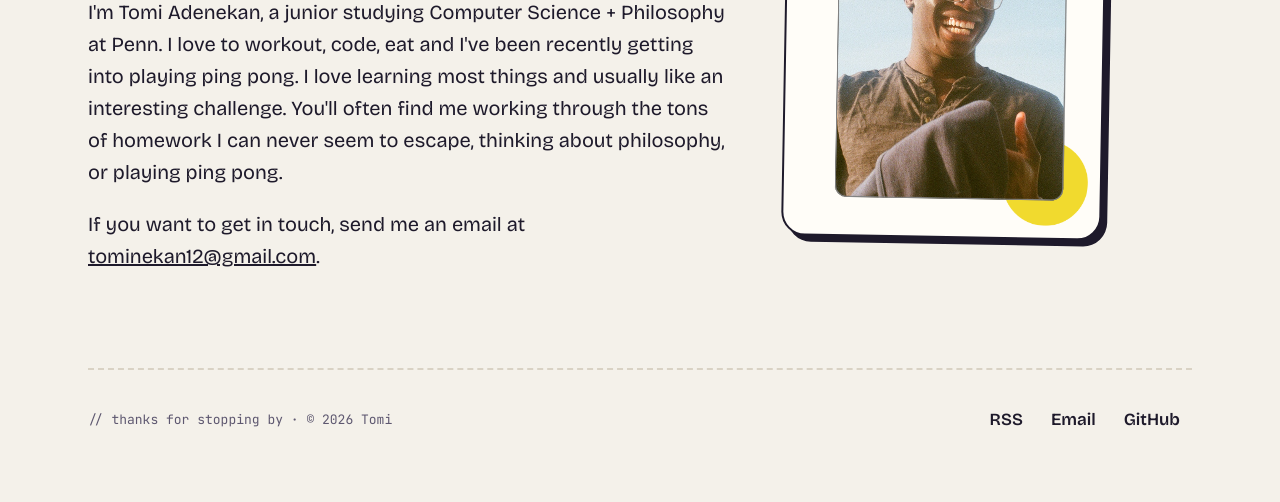
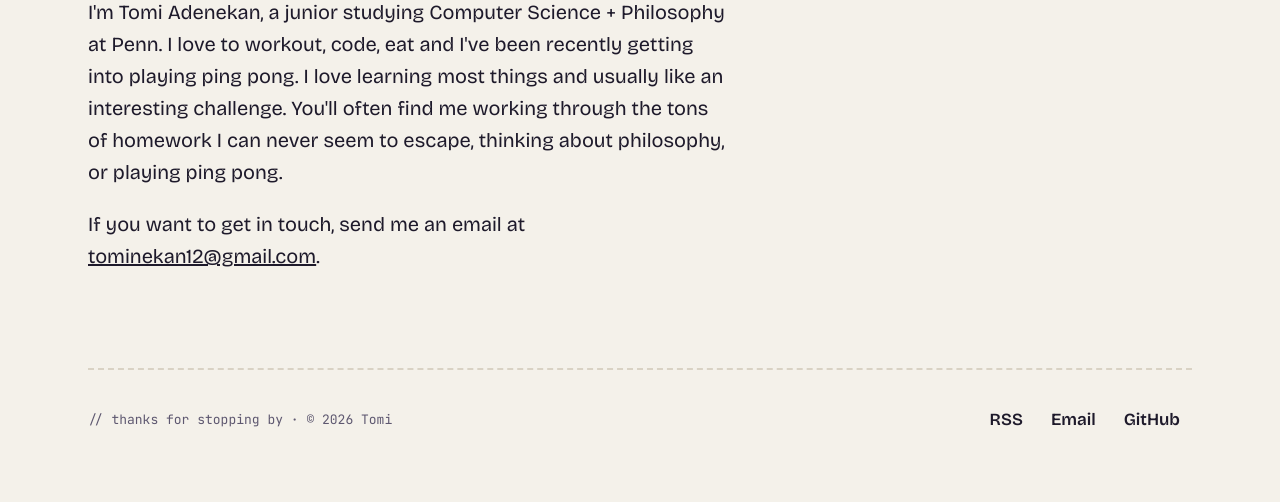
Before and after one commit to tominekan/musingsv2, an Astro site: page /about in a window 1280 px wide. Shown: the part 298-800 px from the top of the page. Built offline with nearby package versions, Linux system fonts and the light colour scheme; Astro itself is replaced by a stand-in of ours.

Commit message:
Remove the photo from the About page
Drop the unused image import and photo styles, and delete the photo.

Co-Authored-By: Claude Opus 5.5 <noreply@anthropic.com>

```diff
--- a/src/pages/about.astro
+++ b/src/pages/about.astro
@@ -1,7 +1,5 @@
 ---
-import { Image } from 'astro:assets';
 import BaseLayout from '../layouts/BaseLayout.astro';
-import tomi from '../assets/tomi.png';
 ---
 <BaseLayout title="About" section="about" description="Who's writing this.">
   <section class="about">
@@ -19,9 +17,6 @@ import tomi from '../assets/tomi.png';
         <a href="mailto:tominekan12@gmail.com">tominekan12@gmail.com</a>.
       </p>
     </div>
-    <figure class="photo card">
-      <Image src={tomi} alt="Tomi" width={487} />
-    </figure>
   </section>
 </BaseLayout>
 
@@ -57,12 +52,4 @@ import tomi from '../assets/tomi.png';
     transform: rotate(calc(var(--tilt) * 1.5deg));
   }
   .text > p:not(.kicker) { margin: 0; font-size: 20px; line-height: 1.6; }
-  .photo {
-    flex: 0 1 320px;
-    margin: 0;
-    padding: 12px;
-    border-radius: 24px;
-    transform: rotate(calc(var(--tilt) * 1deg));
-  }
-  .photo :global(img) { display: block; width: 100%; height: auto; border-radius: 14px; }
 </style>
```
Also changed, not shown: src/assets/tomi.png (deleted).
